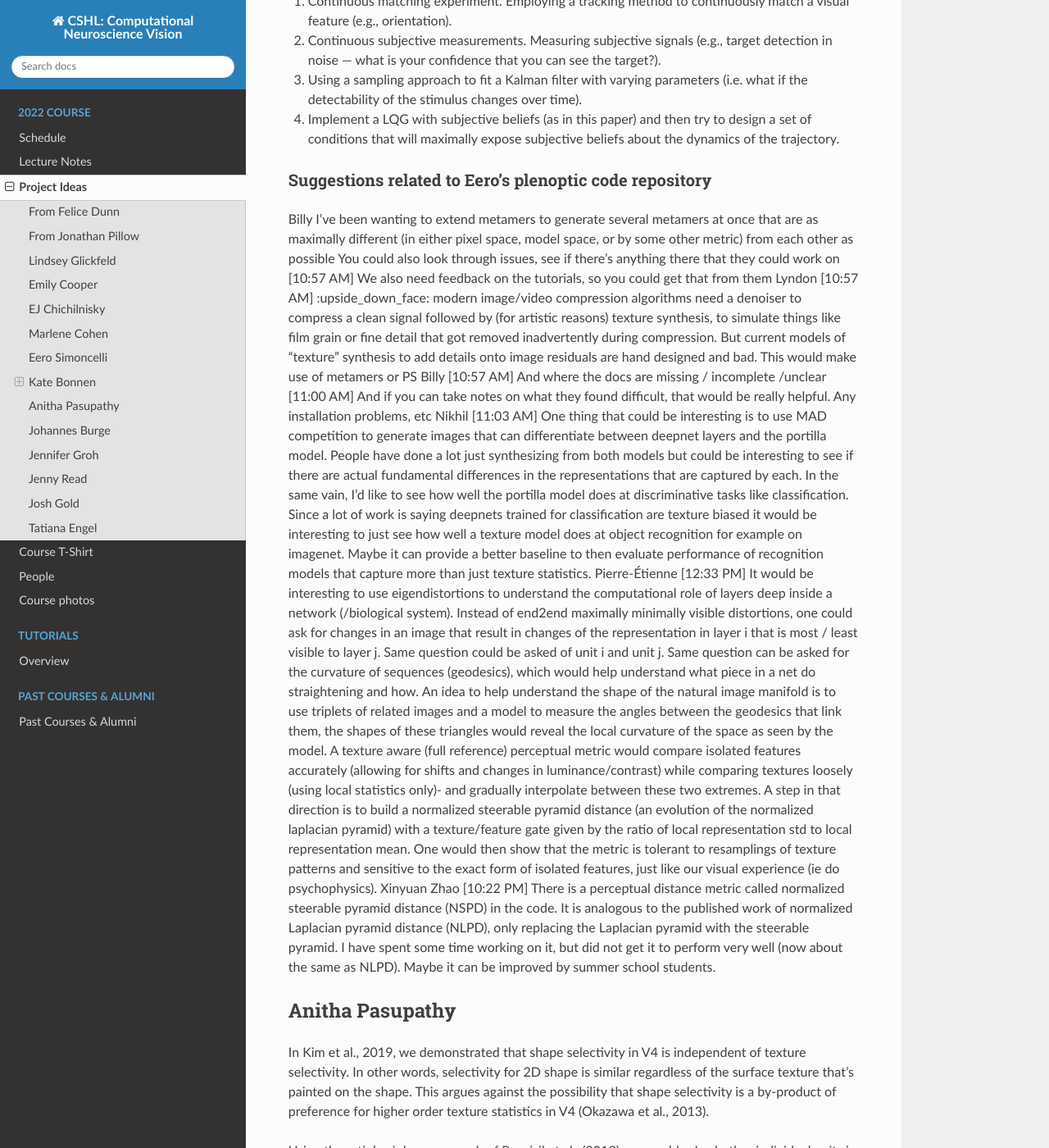
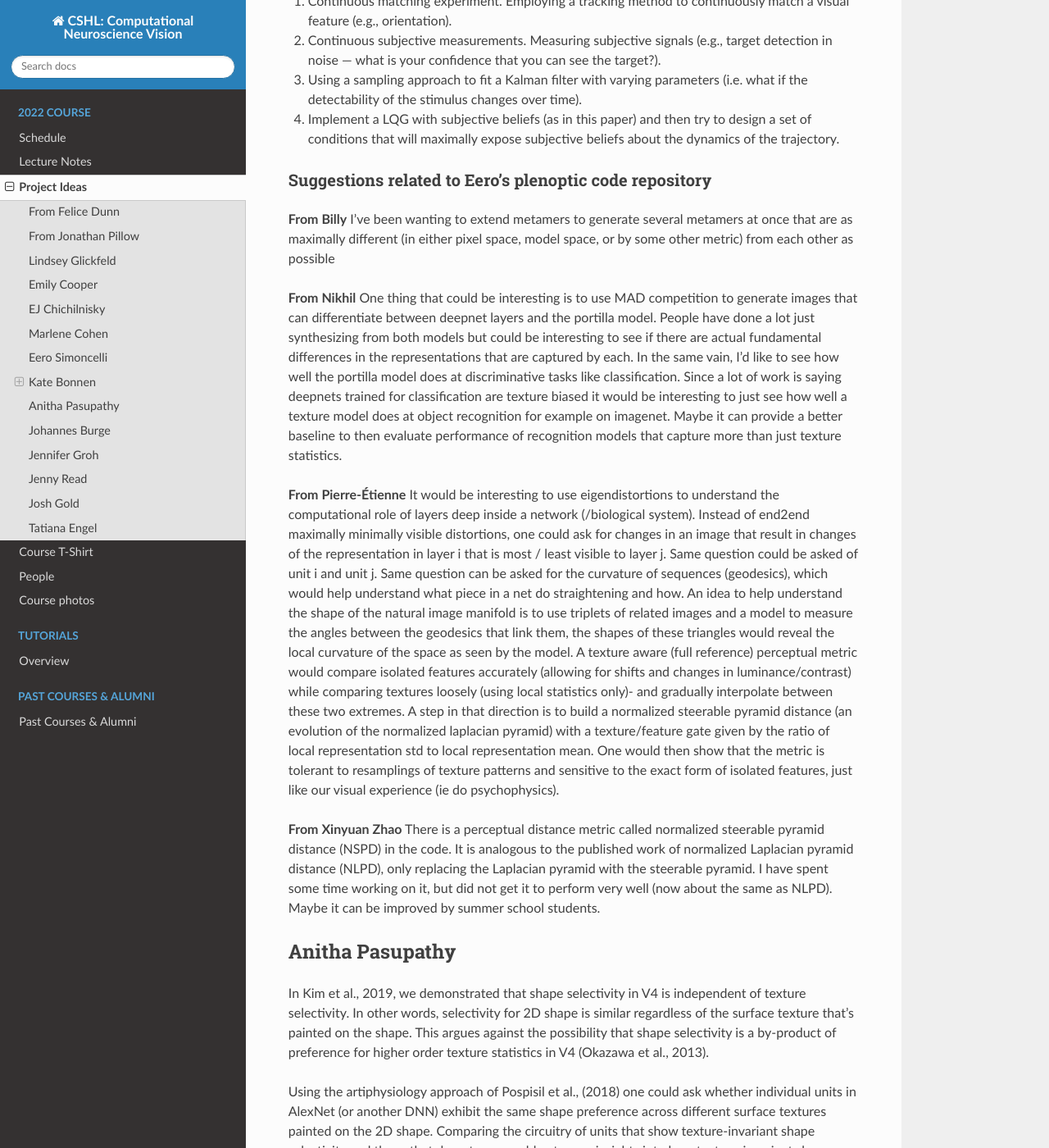
Before and after one commit to CSHL-comp-neuro-vision/website, a Sphinx documentation site: the page built from source/2022/project_ideas.md, in a window 1280 px wide and 1400 px high, scrolled down 4146 px. Shown: the whole window at 82% size. Built offline with Sphinx 7.4.7 and the Read the Docs theme 2.0.0, drawn with Linux system fonts in a browser that asks for light colours; some of the changed text lies outside the part shown.

Commit message:
Adding old t-shirt files, updating project idea formatting

```diff
--- a/source/2022/project_ideas.md
+++ b/source/2022/project_ideas.md
@@ -94,23 +94,19 @@ This includes Metamers (as per my talk yesterday), Eigendistortions (Berardino 2
 
 ### Suggestions related to Eero's plenoptic code repository
 
-Billy
+**From Billy**
 I've been wanting to extend metamers to generate several metamers at once that are as maximally different (in either pixel space, model space, or by some other metric) from each other as possible
-You could also look through issues, see if there's anything there that they could work on
-[10:57 AM] We also need feedback on the tutorials, so you could get that from them
-Lyndon  [10:57 AM]
-:upside_down_face: modern image/video compression algorithms need a denoiser to compress a clean signal followed by (for artistic reasons) texture synthesis, to simulate things like film grain or fine detail that got removed inadvertently during compression. But current models of “texture” synthesis to add details onto image residuals are hand designed and bad. This would make use of metamers or PS
-Billy  [10:57 AM]
-And where the docs are missing / incomplete /unclear
-[11:00 AM] And if you can take notes on what they found difficult, that would be really helpful. Any installation problems, etc
-Nikhil  [11:03 AM]
+
+**From Nikhil**
 One thing that could be interesting is to use MAD competition to generate images that can differentiate between deepnet layers and the portilla model. People have done a lot just synthesizing from both models but could be interesting to see if there are actual fundamental differences in the representations that are captured by each.
 In the same vain, I'd like to see how well the portilla model does at discriminative tasks like classification. Since a lot of work is saying deepnets trained for classification are texture biased it would be interesting to just see how well a texture model does at object recognition for example on imagenet. Maybe it can provide a better baseline to then evaluate performance of recognition models that capture more than just texture statistics.
-Pierre-Étienne  [12:33 PM]
+
+**From Pierre-Étienne**
 It would be interesting to use eigendistortions to understand the computational role of layers deep inside a network (/biological system). Instead of end2end maximally minimally visible distortions, one could ask for changes in an image that result in changes of the representation in layer i that is most / least visible to layer j. Same question could be asked of unit i and unit j. Same question can be asked for the curvature of sequences (geodesics), which would help understand what piece in a net do straightening and how.
 An idea to help understand the shape of the natural image manifold is to use triplets of related images and a model to measure the angles between the geodesics that link them, the shapes of these triangles would reveal the local curvature of the space as seen by the model.
 A texture aware (full reference) perceptual metric would compare isolated features accurately (allowing for shifts and changes in luminance/contrast) while comparing textures loosely (using local statistics only)- and gradually interpolate between these two extremes. A step in that direction is to build a normalized steerable pyramid distance (an evolution of the normalized laplacian pyramid) with a texture/feature gate given by the ratio of local representation std to local representation mean. One would then show that the metric is tolerant to resamplings of texture patterns and sensitive to the exact form of isolated features, just like our visual experience (ie do psychophysics).
-Xinyuan Zhao  [10:22 PM]
+
+**From Xinyuan Zhao**
 There is a perceptual distance metric called normalized steerable pyramid distance (NSPD) in the code. It is analogous to the published work of normalized Laplacian pyramid distance (NLPD), only replacing the Laplacian pyramid with the steerable pyramid. I have spent some time working on it, but did not get it to perform very well (now about the same as NLPD). Maybe it can be improved by summer school students.
 
 
@@ -146,11 +142,11 @@ Kate Bonnen has offered to provide PyTorch-specific technical support in case so
 
 ## Jenny Read
 
-Analysis of eye tracking data of faces with cleft lip
+**Analysis of eye tracking data of faces with cleft lip**
 
 A group of cleft lip and palate surgeons are interested in developing better metrics of repair quality. As an initial project, we have collected eye tracking data of \~70 participants viewing 24 photos, 3 photos of 8 patients showing their face pre-op, immediately post-op and some years post-op. The participants include lay people and cleft professionals. The photos have been marked up into 20 anatomical regions of interest (ROIs). We are trying to figure out good metrics to describe patterns of eye movements, e.g. % time fixating a given ROI, or the matrix of transition probabilities between ROIs. If a student is interested in working with this dataset to try out these or their own ideas, we can supply it.
 
-Modelling sensitivity to stereoscopic depth information in space and time
+**Modelling sensitivity to stereoscopic depth information in space and time**
 
 Kane et al (attached) examined the minimum (ie threshold) and maximum perceivable disparity for depth corrugations of different spatial and temporal frequencies, and concluded that they were well described by windowed cross-correlation within separable spatial and temporal windows (Rogers & Bradshaw, attached). In their stimuli, the depth corrugations were all horizontally oriented. Thus, they could not examine the well-known stereo anisotropy, whereby at low spatial frequencies disparity thresholds are lower (ie stereoacuity is better) for horizontally-oriented depth corrugations compared to vertical. My collaborator Prof Ignacio Serrano-Pedraza at Universidad Complutense de Madrid has collected disparity thresholds for both horizontal and vertical disparity gratings as a function of spatial and temporal frequency. In this project, you will reproduce the methods of Kane et al but with an anisotropic spatial window, i.e. allowing the window to extend further horizontally than vertically. You will fit this model to Prof Serrano-Pedraza’s dataset in order to assess whether this generalisation can account simultaneously for thresholds to gratings of both orientations.
 
```
Also changed, not shown: other parts of source/2022/project_ideas.md (+1 -1 lines), source/_static/t-shirts/1987.jpg (added), source/_static/t-shirts/1989-back.jpg (added), source/_static/t-shirts/1989-front.jpg (added), source/_static/t-shirts/1992-back.jpg (added), source/_static/t-shirts/1992-front.jpg (added), source/_static/t-shirts/1994-back.jpg (added), source/_static/t-shirts/1994-front.jpg (added), source/_static/t-shirts/1996-back.jpg (added), source/_static/t-shirts/1996-front.jpg (added), source/_static/t-shirts/1998-back.jpg (added), source/_static/t-shirts/1998-front.jpg (added), source/_static/t-shirts/2000-back.jpg (added), source/_static/t-shirts/2000-front.jpg (added).
